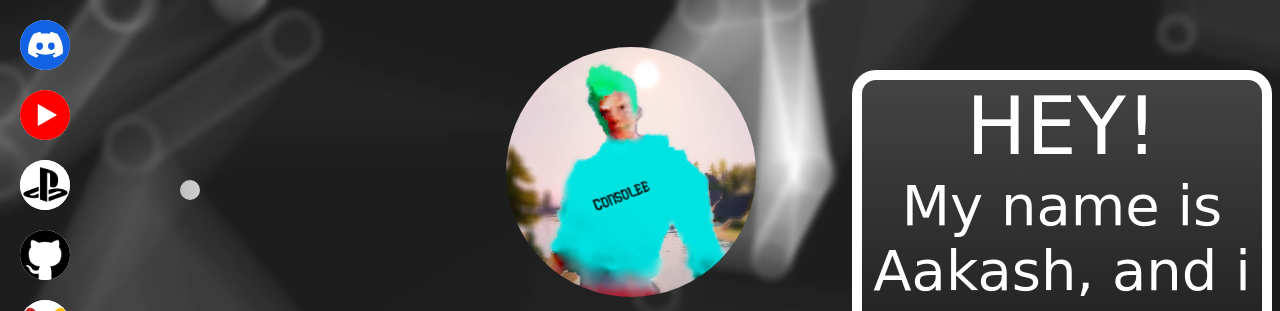
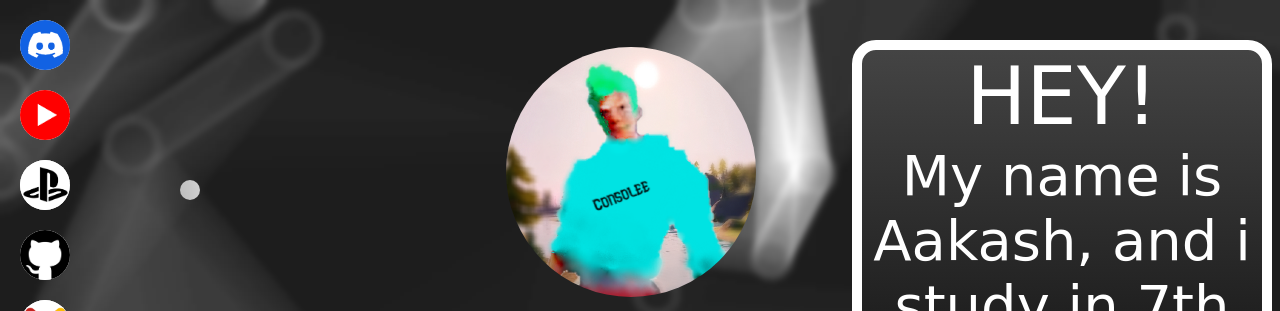
Before and after one commit to tcgconsolee/tcgconsolee.github.io, a plain HTML site: page home.html in a window 1280 px wide. Shown: the top 311 px of the page. Drawn offline with nearby package versions, Linux system fonts and the light colour scheme; a web font is replaced by a local one.

Commit message:
Update home.html

```diff
--- a/home.html
+++ b/home.html
@@ -155,7 +155,7 @@
     <div class = "box" style="border-radius:100%;width: 250px;height:250px;margin-left:479px;background-image:url(/images/logo.png);background-position:top;"></div>
     <div class = "box" style = "border-radius: 24px; width: 400px; height:50px; margin-left: 400px; font-size: 43px;color:white">I am <span class = "typing-prof"></span></div>
     <div class = "box" style = "border-radius: 24px;width:400px;height:60px;margin-left:400;color:white">I know <span class = "typing-lan"></span></div>
-    <div class = "box" style="border-radius:24px;width:400px;height:500px;position:absolute;left:65%;top:50;color:white;border:solid 10px white;"><header style="font-size:10vh;color:white;">HEY!</header>My name is Aakash, and i study in 7th standard. I am 13 years old and i love games, anime, coding, maths and physics.</div>
+    <div class = "box" style="border-radius:24px;width:400px;height:500px;position:absolute;left:65%;top:20;color:white;border:solid 10px white;"><header style="font-size:10vh;color:white;">HEY!</header>My name is Aakash, and i study in 7th standard. I am 13 years old and i love games, anime, coding, maths and physics.</div>
     <script src="https://cdn.jsdelivr.net/npm/typed.js@2.0.12"></script>
     <script type = "text/javascript">
         const typing_prof = {
```
